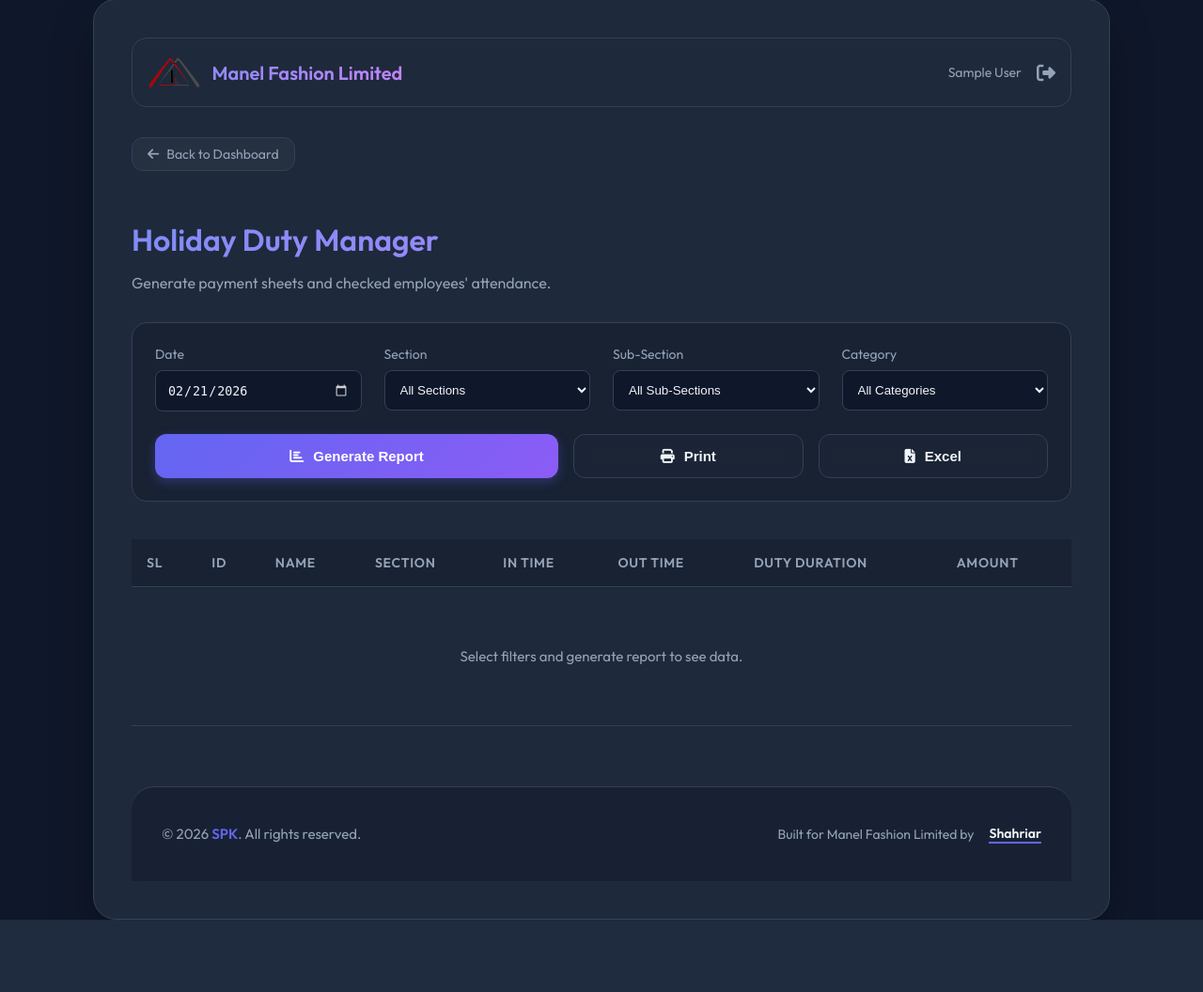
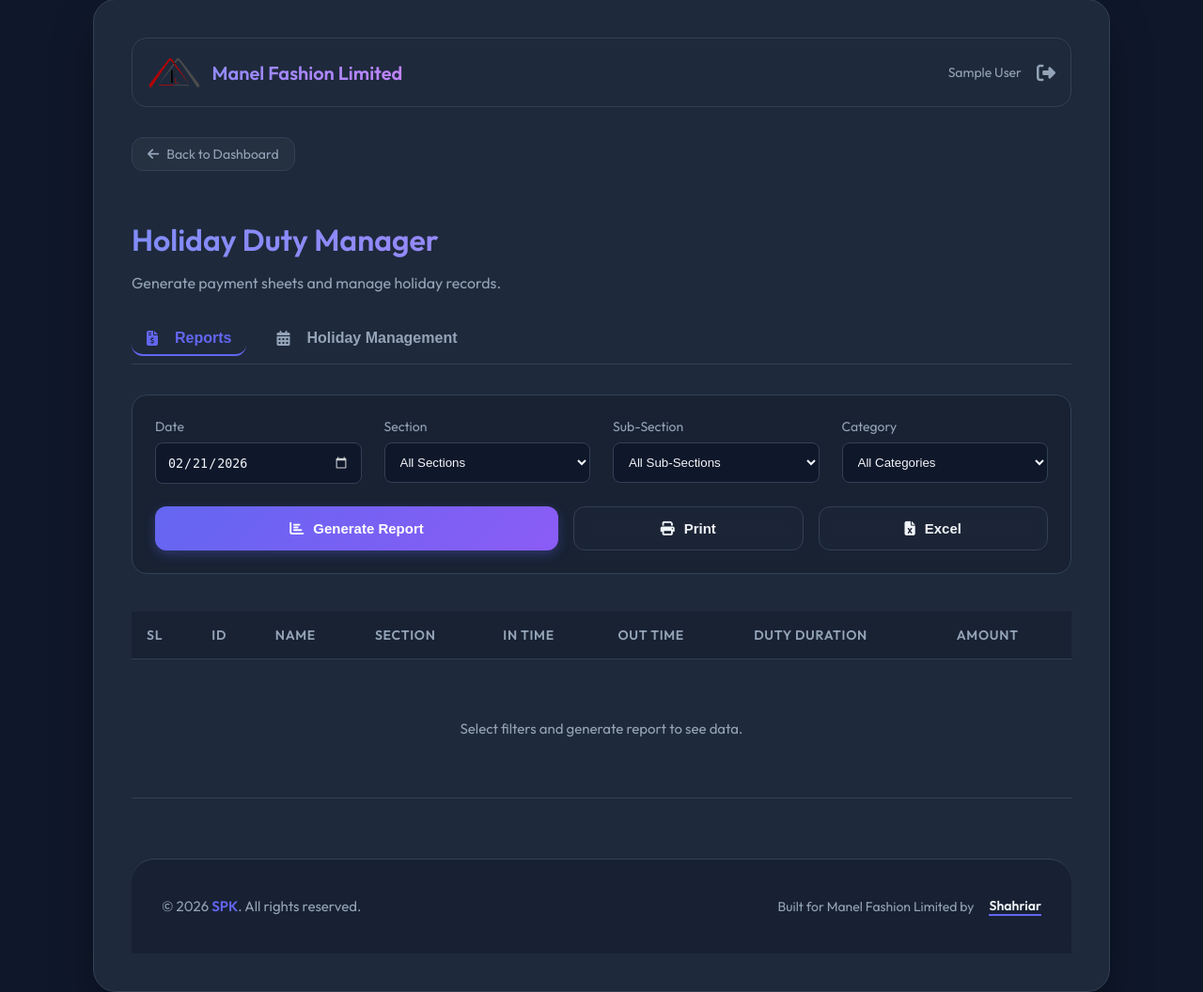
Before and after one commit to parvez144/holiday-duty-manager, a Flask app: page /reports in a window 1280 px wide. Shown: the part 51-1107 px from the top of the page at 94% size. Before the commit the page ends 1030 px from the top, so only its background shows below. Run offline with Flask 3, Linux system fonts and the light colour scheme; a user stored in the database is signed in; tables that the repository leaves empty hold one stand-in row (values such as "Sample post"); parts of the project's set-up code (start-up, migrations or seed data) failed here and were passed over.

Commit message:
Implemented a robust holiday management system that prevents regular attendance data from appearing in the holiday payment module. The system now uses established snapshots to ensure data integrity.

```diff
--- a/app.py
+++ b/app.py
@@ -10,6 +10,7 @@ from routes.security_payment import security_payment_bp
 from routes.attendance_mgmt import attendance_mgmt_bp
 from extensions import db, login_manager
 from models.user import User
+from models.holiday import Holiday, HolidayDutyRecord
 from system_config import system_info, user
 
 app = Flask(__name__)
--- a/routes/holiday_reports.py
+++ b/routes/holiday_reports.py
@@ -1,6 +1,8 @@
 from flask import Blueprint, render_template, request, jsonify, send_file
 from flask_login import login_required
-from services.report_service import compute_payment_sheet, compute_present_status
+from services.report_service import compute_payment_sheet, compute_present_status, process_holiday_duty, get_holiday_records
+from models.holiday import Holiday, HolidayDutyRecord
+from extensions import db
 from datetime import datetime
 from collections import defaultdict
 import io
@@ -34,11 +36,72 @@ def api_payment_sheet():
     if not for_date:
         return jsonify({'error': 'date is required (YYYY-MM-DD)'}), 400
     try:
-        rows = compute_payment_sheet(for_date, section, sub_section, category)
+        # Check if this date is a holiday and has been processed
+        holiday = Holiday.query.filter_by(holiday_date=datetime.strptime(for_date, '%Y-%m-%d').date()).first()
+        if holiday and holiday.processed_at:
+            rows = get_holiday_records(holiday.id, section, sub_section, category)
+        else:
+            # If not a holiday or not processed, we don't return regular data in this module
+            # as per user request: "Just holiday data will come"
+            rows = []
         return jsonify({'date': for_date, 'section': section, 'sub_section': sub_section, 'category': category, 'rows': rows})
     except Exception as e:
         print('payment_sheet error:', e)
         return jsonify({'error': f'failed to compute: {str(e)}'}), 500
+
+@holiday_reports_bp.route('/api/holidays', methods=['GET', 'POST'])
+@login_required
+def api_holidays():
+    if request.method == 'POST':
+        data = request.get_json()
+        h_date = datetime.strptime(data['date'], '%Y-%m-%d').date()
+        h_name = data.get('name', 'Holiday')
+
+        # Check if already exists
+        existing = Holiday.query.filter_by(holiday_date=h_date).first()
+        if existing:
+            return jsonify({'error': 'Holiday already defined for this date'}), 400
+
+        new_holiday = Holiday(holiday_date=h_date, holiday_name=h_name)
+        db.session.add(new_holiday)
+        db.session.commit()
+        return jsonify({'id': new_holiday.id, 'date': str(new_holiday.holiday_date), 'name': new_holiday.holiday_name})
+
+    holidays = Holiday.query.order_by(Holiday.holiday_date.desc()).all()
+    return jsonify([{
+        'id': h.id,
+        'date': str(h.holiday_date),
+        'name': h.holiday_name,
+        'status': h.status,
+        'processed_at': h.processed_at.strftime('%Y-%m-%d %H:%M') if h.processed_at else None
+    } for h in holidays])
+
+@holiday_reports_bp.route('/api/holidays/<int:h_id>', methods=['DELETE'])
+@login_required
+def api_delete_holiday(h_id):
+    holiday = Holiday.query.get_or_404(h_id)
+    if holiday.status == 'finalized':
+        return jsonify({'error': 'Cannot delete a finalized holiday'}), 400
+    db.session.delete(holiday)
+    db.session.commit()
+    return jsonify({'message': 'deleted'})
+
+@holiday_reports_bp.route('/api/holidays/<int:h_id>/process', methods=['POST'])
+@login_required
+def api_process_holiday(h_id):
+    try:
+        count = process_holiday_duty(h_id)
+        return jsonify({'message': f'Processed {count} records'})
+    except Exception as e:
+        return jsonify({'error': str(e)}), 500
+
+@holiday_reports_bp.route('/api/holidays/<int:h_id>/finalize', methods=['POST'])
+@login_required
+def api_finalize_holiday(h_id):
+    holiday = Holiday.query.get_or_404(h_id)
+    holiday.status = 'finalized'
+    db.session.commit()
+    return jsonify({'message': 'finalized'})
 
 @holiday_reports_bp.route('/api/reports/present_status', methods=['POST'])
 @login_required
@@ -73,7 +136,12 @@ def payment_sheet_pdf():
     if not for_date:
         return jsonify({'error': 'date is required'}), 400
 
-    rows = compute_payment_sheet(for_date, section, sub_section, category)
+    # Use snapshot if holiday exists and is processed
+    holiday = Holiday.query.filter_by(holiday_date=datetime.strptime(for_date, '%Y-%m-%d').date()).first()
+    if holiday and holiday.processed_at:
+        rows = get_holiday_records(holiday.id, section, sub_section, category)
+    else:
+        rows = []
 
     grouped_rows = defaultdict(list)
     for r in rows:
@@ -139,7 +207,12 @@ def payment_sheet_excel():
     if not for_date:
         return jsonify({'error': 'date is required'}), 400
 
-    rows = compute_payment_sheet(for_date, section, sub_section, category)
+    # Use snapshot if holiday exists and is processed
+    holiday = Holiday.query.filter_by(holiday_date=datetime.strptime(for_date, '%Y-%m-%d').date()).first()
+    if holiday and holiday.processed_at:
+        rows = get_holiday_records(holiday.id, section, sub_section, category)
+    else:
+        rows = []
 
     wb = Workbook()
     ws = wb.active
--- a/static/css/reports.css
+++ b/static/css/reports.css
@@ -300,3 +300,83 @@ tr:hover td {
     padding: 0 2rem;
   }
 }
+
+/* Tabs */
+.tab-btn {
+  transition: all 0.3s ease;
+  border-bottom: 2px solid transparent !important;
+}
+
+.tab-btn.active {
+  color: var(--primary) !important;
+  border-bottom: 2px solid var(--primary) !important;
+}
+
+.tab-btn:hover {
+  color: var(--text) !important;
+}
+
+/* Holiday Table Actions */
+.badge {
+  padding: 0.25rem 0.5rem;
+  border-radius: 0.4rem;
+  font-size: 0.75rem;
+  font-weight: 600;
+  text-transform: uppercase;
+}
+
+.badge-draft {
+  background: rgba(245, 158, 11, 0.1);
+  color: #f59e0b;
+  border: 1px solid rgba(245, 158, 11, 0.2);
+}
+
+.badge-finalized {
+  background: rgba(16, 185, 129, 0.1);
+  color: #10b981;
+  border: 1px solid rgba(16, 185, 129, 0.2);
+}
+
+.action-btns {
+  display: flex;
+  gap: 0.5rem;
+}
+
+.btn-sm {
+  padding: 0.4rem 0.8rem;
+  font-size: 0.8rem;
+  border-radius: 0.5rem;
+}
+
+.btn-process {
+  background: rgba(99, 102, 241, 0.1);
+  color: var(--primary);
+  border: 1px solid var(--primary);
+}
+
+.btn-process:hover {
+  background: var(--primary);
+  color: white;
+}
+
+.btn-finalize {
+  background: rgba(16, 185, 129, 0.1);
+  color: #10b981;
+  border: 1px solid #10b981;
+}
+
+.btn-finalize:hover {
+  background: #10b981;
+  color: white;
+}
+
+.btn-delete-sm {
+  background: rgba(239, 68, 68, 0.1);
+  color: #ef4444;
+  border: 1px solid #ef4444;
+}
+
+.btn-delete-sm:hover {
+  background: #ef4444;
+  color: white;
+}
--- a/static/js/reports.js
+++ b/static/js/reports.js
@@ -5,6 +5,35 @@ const catEl = document.getElementById('category-select');
 const searchBtn = document.getElementById('btn-fetch');
 const tableBody = document.getElementById('report-body');
 const fetchSpinner = document.getElementById('fetch-spinner');
+
+// Holiday Management Selectors
+const holidayListBody = document.getElementById('holiday-list-body');
+const newHDate = document.getElementById('new-h-date');
+const newHName = document.getElementById('new-h-name');
+const addHolidayBtn = document.getElementById('btn-add-holiday');
+
+// Tab logic
+const tabBtns = document.querySelectorAll('.tab-btn');
+const tabContents = document.querySelectorAll('.tab-content');
+
+tabBtns.forEach(btn => {
+    btn.addEventListener('click', () => {
+        const tabId = btn.getAttribute('data-tab');
+
+        // Update buttons
+        tabBtns.forEach(b => b.classList.remove('active'));
+        btn.classList.add('active');
+
+        // Update content
+        tabContents.forEach(content => {
+            content.style.display = content.id === tabId ? 'block' : 'none';
+        });
+
+        if (tabId === 'holiday-tab') {
+            loadHolidays();
+        }
+    });
+});
 
 async function loadFilters() {
     try {
@@ -90,7 +119,7 @@ async function generateReport() {
                 </tr>
             `).join('');
         } else {
-            tableBody.innerHTML = '<tr><td colspan="8" class="empty-state">No attendance found for this day.</td></tr>';
+            tableBody.innerHTML = '<tr><td colspan="8" class="empty-state">No processed holiday data found for this day. Make sure you have added the holiday and clicked "Process" in the Holiday Management tab.</td></tr>';
         }
     } catch (err) {
         alert("Error fetching report data");
@@ -113,7 +142,6 @@ function downloadReport(type) {
     };
 
     if (type === 'pdf') {
-        // Open PDF in a new tab
         const form = document.createElement('form');
         form.method = 'POST';
         form.action = `/reports/payment_sheet/${type}`;
@@ -129,7 +157,6 @@ function downloadReport(type) {
         form.submit();
         document.body.removeChild(form);
     } else {
-        // Download Excel file
         fetch(`/reports/payment_sheet/${type}`, {
             method: 'POST',
             headers: { 'Content-Type': 'application/json' },
@@ -149,9 +176,108 @@ function downloadReport(type) {
     }
 }
 
+// Holiday Management Functions
+async function loadHolidays() {
+    try {
+        const res = await fetch('/api/holidays');
+        const holidays = await res.json();
+
+        if (holidays.length === 0) {
+            holidayListBody.innerHTML = '<tr><td colspan="5" class="empty-state">No holidays defined yet.</td></tr>';
+            return;
+        }
+
+        holidayListBody.innerHTML = holidays.map(h => `
+            <tr>
+                <td>${h.date}</td>
+                <td>${h.name}</td>
+                <td><span class="badge badge-${h.status}">${h.status}</span></td>
+                <td>${h.processed_at || 'Never'}</td>
+                <td>
+                    <div class="action-btns">
+                        ${h.status === 'draft' ? `
+                            <button onclick="processHoliday(${h.id})" class="btn-sm btn-process" title="Import data from iClock">
+                                <i class="fas fa-sync"></i> Process
+                            </button>
+                            <button onclick="finalizeHoliday(${h.id})" class="btn-sm btn-finalize" title="Lock data for payment">
+                                <i class="fas fa-lock"></i> Finalize
+                            </button>
+                            <button onclick="deleteHoliday(${h.id})" class="btn-sm btn-delete-sm">
+                                <i class="fas fa-trash"></i>
+                            </button>
+                        ` : `
+                            <span style="color: var(--accent); font-size: 0.8rem;"><i class="fas fa-check-circle"></i> Locked</span>
+                        `}
+                    </div>
+                </td>
+            </tr>
+        `).join('');
+    } catch (err) {
+        console.error("Failed to load holidays", err);
+    }
+}
+
+async function addHoliday() {
+    const date = newHDate.value;
+    const name = newHName.value;
+    if (!date || !name) return alert("Please provide both date and description");
+
+    try {
+        const res = await fetch('/api/holidays', {
+            method: 'POST',
+            headers: { 'Content-Type': 'application/json' },
+            body: JSON.stringify({ date, name })
+        });
+        const data = await res.json();
+        if (data.error) return alert(data.error);
+
+        newHName.value = '';
+        loadHolidays();
+    } catch (err) {
+        alert("Failed to add holiday");
+    }
+}
+
+async function processHoliday(id) {
+    if (!confirm("This will fetch attendance data from iClock and replace any existing snapshot for this day. Proceed?")) return;
+
+    try {
+        const res = await fetch(`/api/holidays/${id}/process`, { method: 'POST' });
+        const data = await res.json();
+        alert(data.message || data.error);
+        loadHolidays();
+    } catch (err) {
+        alert("Processing failed");
+    }
+}
+
+async function finalizeHoliday(id) {
+    if (!confirm("Are you sure? Finalizing will lock the data and prevent any further changes or re-processing.")) return;
+
+    try {
+        const res = await fetch(`/api/holidays/${id}/finalize`, { method: 'POST' });
+        loadHolidays();
+    } catch (err) {
+        alert("Finalization failed");
+    }
+}
+
+async function deleteHoliday(id) {
+    if (!confirm("Delete this holiday and all its snapshot data?")) return;
+
+    try {
+        await fetch(`/api/holidays/${id}`, { method: 'DELETE' });
+        loadHolidays();
+    } catch (err) {
+        alert("Deletion failed");
+    }
+}
+
+// Event Listeners
 sectionEl.addEventListener('change', updateSubSections);
 searchBtn.addEventListener('click', generateReport);
 document.getElementById('btn-pdf').addEventListener('click', () => downloadReport('pdf'));
 document.getElementById('btn-excel').addEventListener('click', () => downloadReport('excel'));
+addHolidayBtn.addEventListener('click', addHoliday);
 
 window.addEventListener('load', loadFilters);
--- a/templates/reports.html
+++ b/templates/reports.html
@@ -35,8 +35,21 @@
             <i class="fas fa-arrow-left"></i> Back to Dashboard
         </a>
         <h1>Holiday Duty Manager</h1>
-        <p class="subtitle">Generate payment sheets and checked employees' attendance.</p>
+        <p class="subtitle">Generate payment sheets and manage holiday records.</p>
 
+        <div class="tabs no-print"
+            style="display: flex; gap: 1rem; margin-bottom: 2rem; border-bottom: 1px solid var(--border); padding-bottom: 0.5rem;">
+            <button class="tab-btn active" data-tab="reports-tab"
+                style="background: none; border: none; color: var(--text); cursor: pointer; padding: 0.5rem 1rem; font-weight: 600; font-size: 1rem; position: relative;">
+                <i class="fas fa-file-invoice-dollar" style="margin-right: 0.5rem;"></i>Reports
+            </button>
+            <button class="tab-btn" data-tab="holiday-tab"
+                style="background: none; border: none; color: var(--text-muted); cursor: pointer; padding: 0.5rem 1rem; font-weight: 600; font-size: 1rem;">
+                <i class="fas fa-calendar-alt" style="margin-right: 0.5rem;"></i>Holiday Management
+            </button>
+        </div>
+
+        <div id="reports-tab" class="tab-content active">
             <div class="controls">
                 <div class="filters-row">
                     <div class="control-group">
@@ -100,6 +113,47 @@
                     </tbody>
                 </table>
             </div>
+        </div>
+
+        <div id="holiday-tab" class="tab-content" style="display: none;">
+            <div class="controls" style="margin-bottom: 2rem;">
+                <h3 style="margin-bottom: 1rem; color: var(--primary);">Add New Holiday</h3>
+                <div class="filters-row">
+                    <div class="control-group">
+                        <label for="new-h-date">Holiday Date</label>
+                        <input type="date" id="new-h-date" value="{{ today }}">
+                    </div>
+                    <div class="control-group" style="grid-column: span 2;">
+                        <label for="new-h-name">Description (e.g. Martyr's Day)</label>
+                        <input type="text" id="new-h-name" placeholder="Martyr's Day">
+                    </div>
+                    <div class="control-group" style="justify-content: flex-end;">
+                        <button id="btn-add-holiday" class="btn-primary" style="height: 44px; margin-top: auto;">
+                            <i class="fas fa-plus"></i> Add Holiday
+                        </button>
+                    </div>
+                </div>
+            </div>
+
+            <div class="table-container">
+                <table id="holiday-table">
+                    <thead>
+                        <tr>
+                            <th>Date</th>
+                            <th>Description</th>
+                            <th>Status</th>
+                            <th>Last Processed</th>
+                            <th>Actions</th>
+                        </tr>
+                    </thead>
+                    <tbody id="holiday-list-body">
+                        <tr>
+                            <td colspan="5" class="empty-state">Loading holidays...</td>
+                        </tr>
+                    </tbody>
+                </table>
+            </div>
+        </div>
 
         <footer class="app-footer no-print">
             <div class="footer-content">
```
Also changed, not shown: models/holiday.py (added, +55 -0 lines), services/report_service.py (+82 -0 lines). Lines whose indentation alone changed are shown as unchanged.
